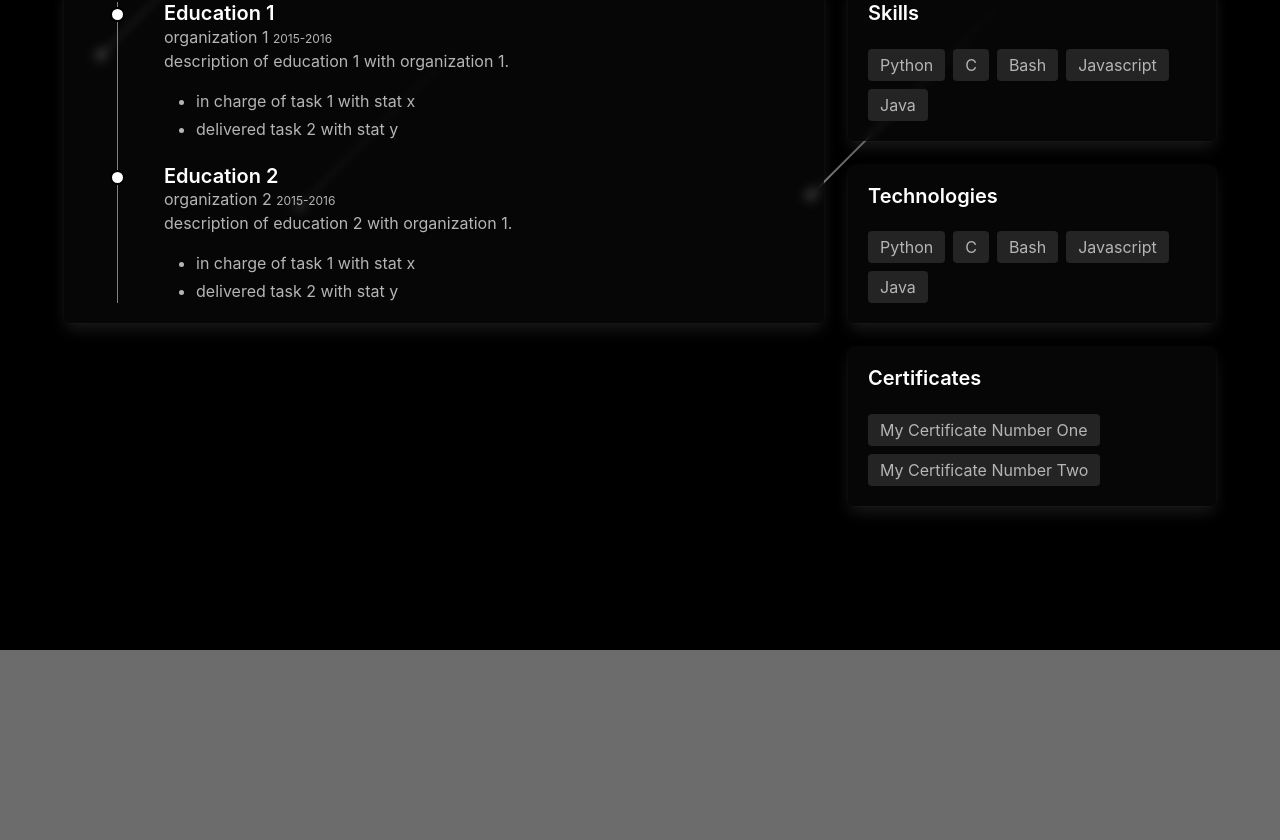
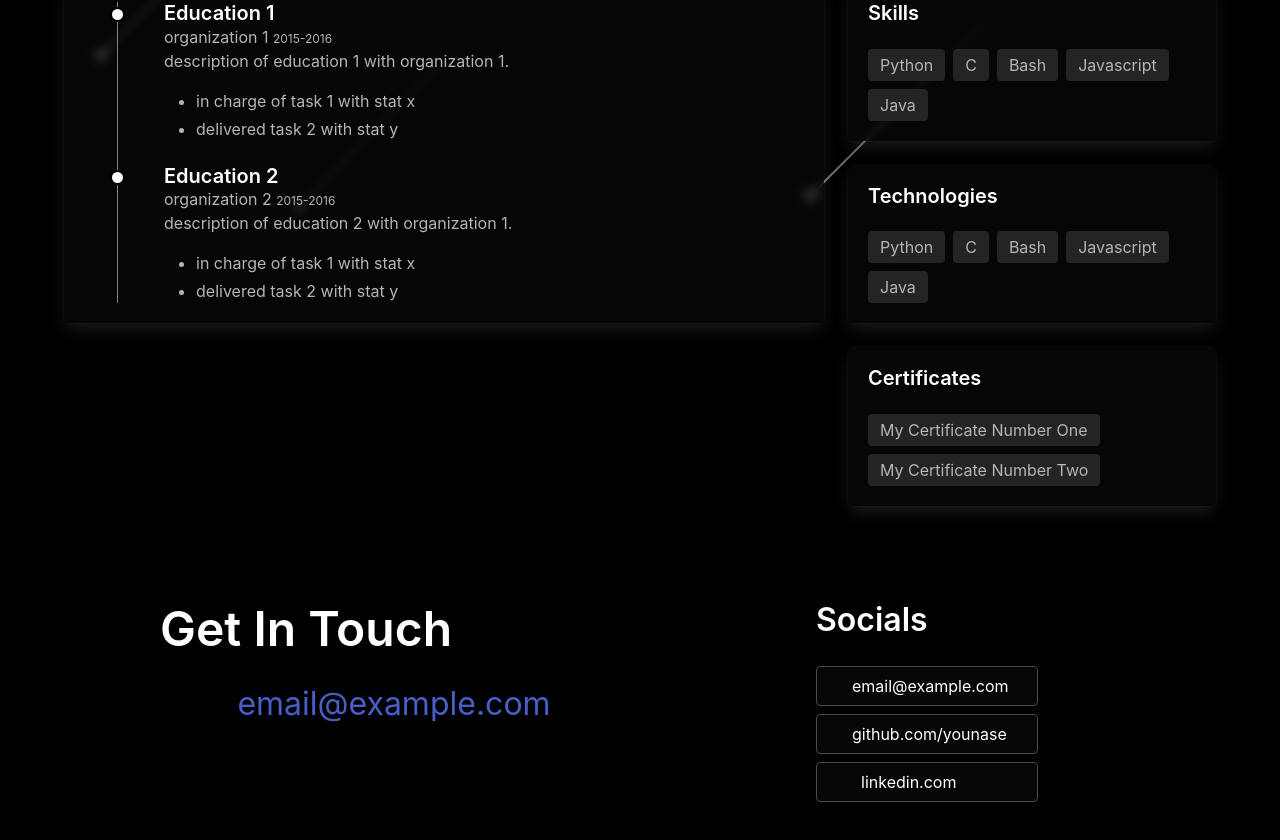
Before and after one commit to Younase/portfolio, a SvelteKit app: page / in a window 1280 px wide. Shown: the part 2974-3814 px from the top of the page. Before the commit the page ends 3624 px from the top, so only its background shows below. Built offline with nearby package versions, Linux system fonts and the light colour scheme.

Commit message:
feat: add contact section

```diff
--- a/src/components/organisms/Contact.svelte
+++ b/src/components/organisms/Contact.svelte
@@ -1,7 +1,58 @@
 <script>
+    import 'iconify-icon'
 </script>
 
 <section class="section" id="contact">
+    <div class="container is-max-desktop">
+        <div class="columns">
+            <div class="column is-6">
+                <div class="block">
+                    <h1 class="title is-1">
+                        Get In Touch
+                    </h1>
+                </div>
+                <div class="has-text-centered is-size-3">
+                    <a href="mailto:email@example.com">
+                        email@example.com
+                    </a>
+                </div>
+            </div>
+            <div class="column is-2">
+            </div>
+            <div class="column is-3">
+                <div class="block">
+                    <h1 class="title is-3">
+                        Socials
+                    </h1>
+                </div>
+                <div class="buttons">
+                            <a class="button is-flex is-justify-content-left my-1 is-fullwidth" href="mailto:email@example.com">
+                                <span class="icon px-3">
+                                    <iconify-icon icon="line-md:email" height="auto"></iconify-icon>
+                                </span>
+                                <span>
+                                    email@example.com
+                                </span>
+                            </a>
+                            <a class="button is-normal is-flex is-justify-content-left my-1 is-fullwidth" href="https://www.github.com/younase">
+                                <span class="icon px-3">
+                                    <iconify-icon icon="line-md:github" height="auto"></iconify-icon>
+                                </span>
+                                <span>
+                                    github.com/younase
+                                </span>
+                            </a>
+                    <a class="button is-flex is-justify-content-left my-1 is-fullwidth" href="https://www.linkedin.com">
+                        <span class="icon pr-3 ml-0">
+                            <iconify-icon icon="line-md:linkedin" height="auto"></iconify-icon>
+                        </span>
+                        <span>
+                            linkedin.com
+                        </span>
+                    </a>
+                </div>
+            </div>
+        </div>
 </section>
 
 
```
